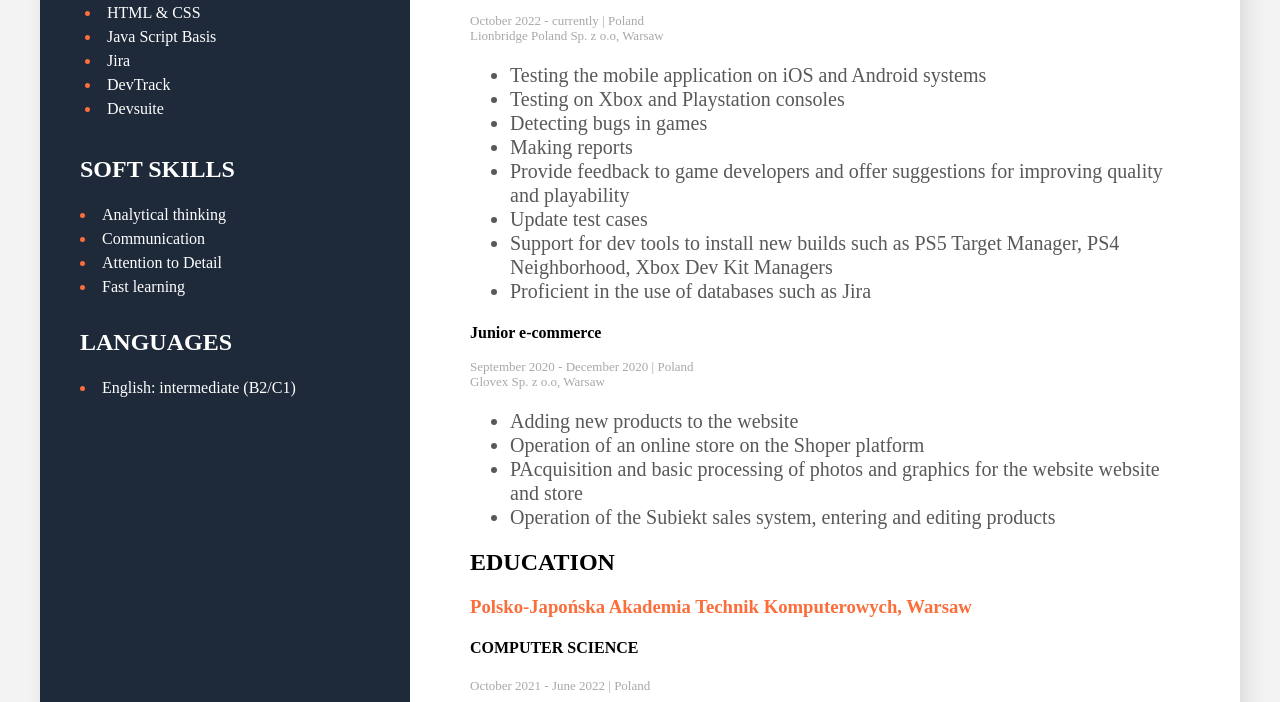
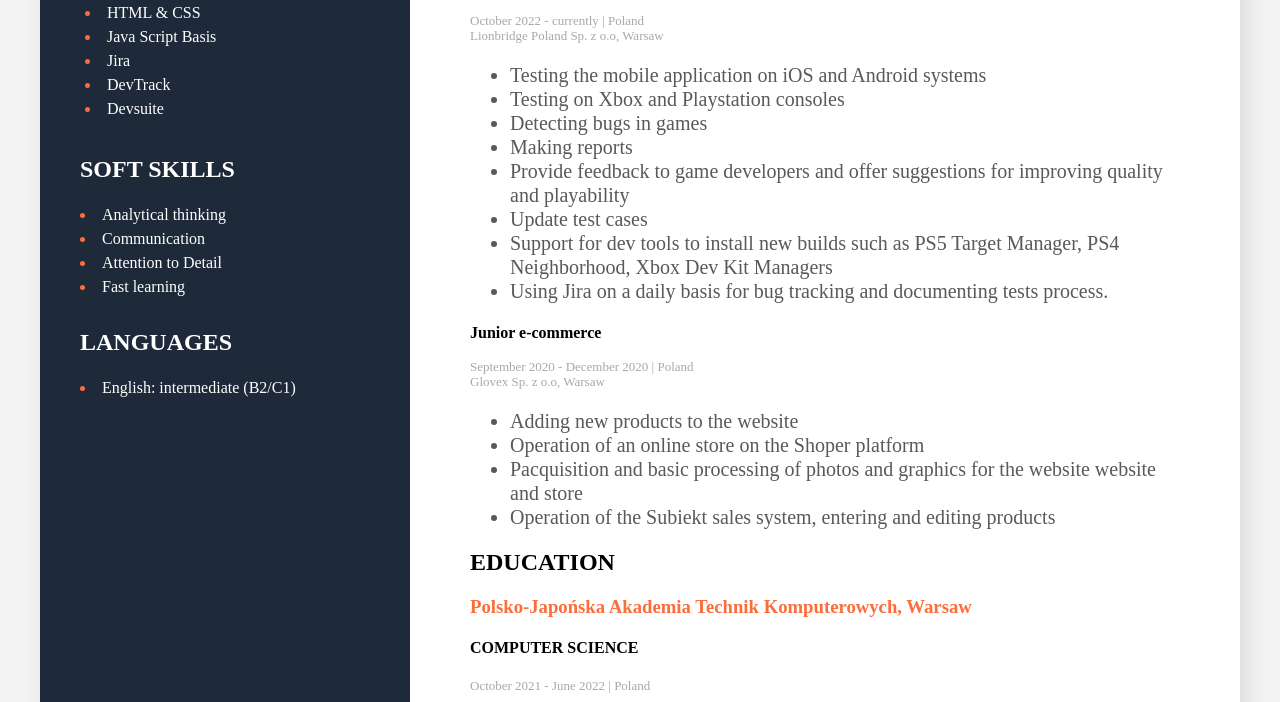
Before and after one commit to trasa1234/ENG_CV, a plain HTML site: page index.html in a window 1280 px wide. Shown: the part 557-1259 px from the top of the page. Drawn offline with Linux system fonts and the light colour scheme.

Commit message:
Add files via upload

```diff
--- a/index.html
+++ b/index.html
@@ -91,7 +91,10 @@
               Support for dev tools to install new builds such as PS5 Target
               Manager, PS4 Neighborhood, Xbox Dev Kit Managers
             </li>
-            <li>Proficient in the use of databases such as Jira</li>
+            <li>
+              Using Jira on a daily basis for bug tracking and documenting tests
+              process.
+            </li>
           </ul>
         </div>
         <div>
@@ -104,7 +107,7 @@
             <li>Adding new products to the website</li>
             <li>Operation of an online store on the Shoper platform</li>
             <li>
-              PAcquisition and basic processing of photos and graphics for the
+              Pacquisition and basic processing of photos and graphics for the
               website website and store
             </li>
             <li>
```
